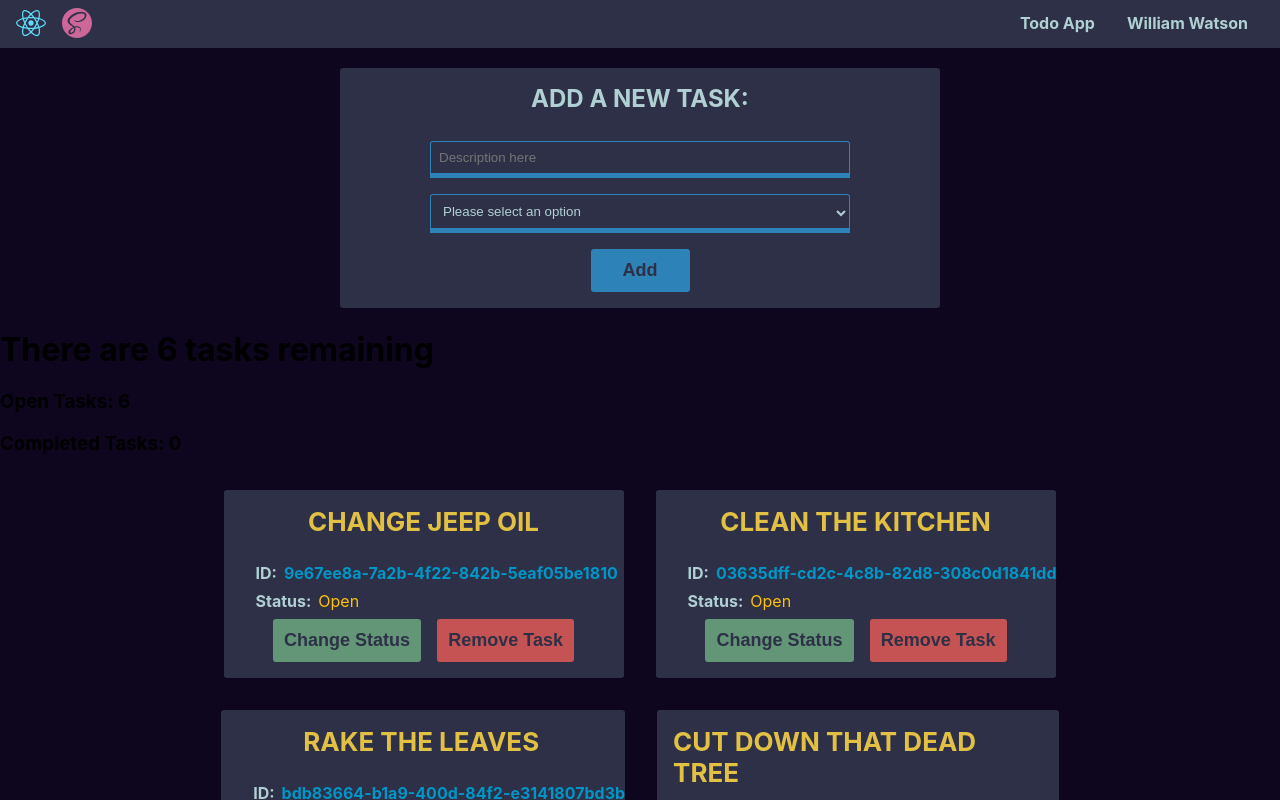
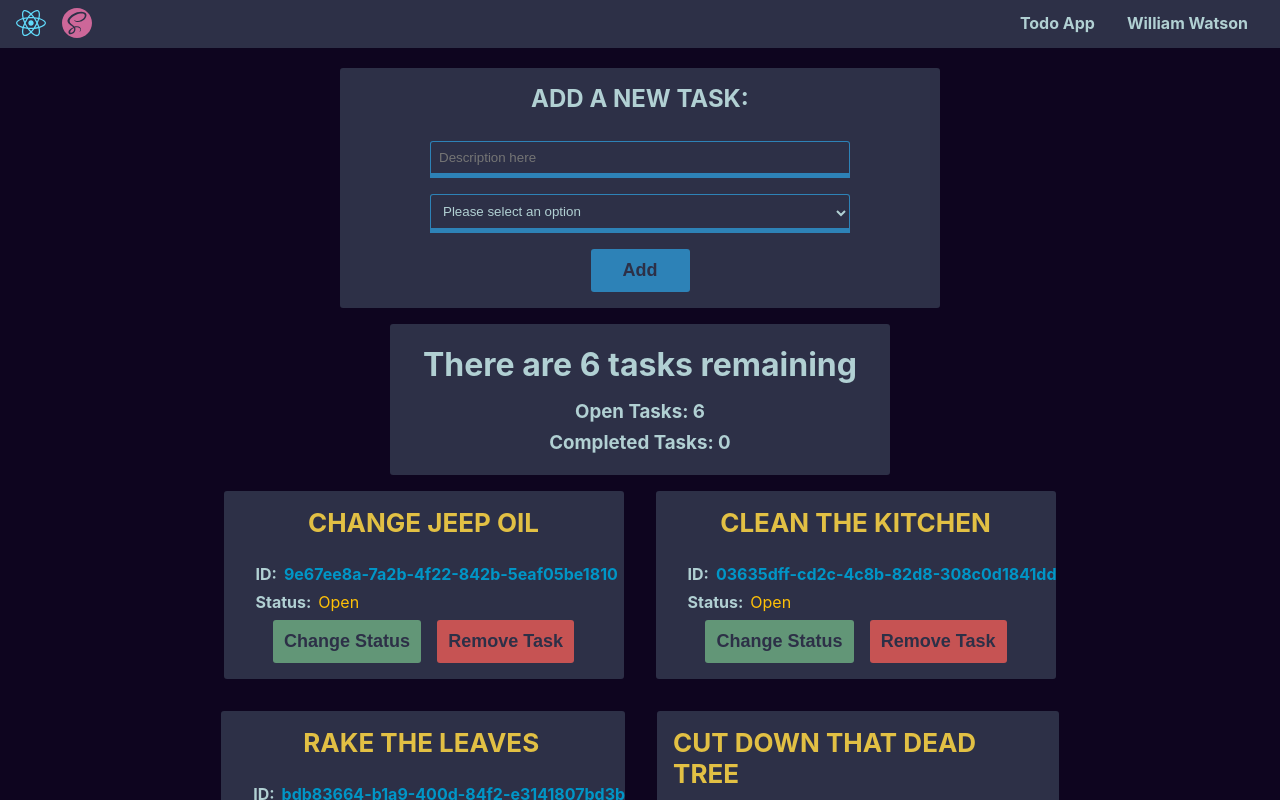
Before and after one commit to threnody5/INFO-5143-lab, a React (Create React App) app: page / in a window 1280 px wide. Shown: the top 800 px of the page. Built offline with nearby package versions, Linux system fonts and the light colour scheme.

Commit message:
add Card wrapper to TaskCounter, and style container

```diff
--- a/src/components/Tasks/TaskCounter/index.jsx
+++ b/src/components/Tasks/TaskCounter/index.jsx
@@ -1,4 +1,8 @@
 /** @format */
+
+import './styles.scss';
+
+import Card from '../../Card';
 
 import { useState, useEffect } from 'react';
 
@@ -35,7 +39,8 @@ const TaskCounter = ({ tasks }) => {
     setCompletedStatusCount(completedTasks);
   }, [tasks]);
   return (
-    <div>
+    <Card className='task-counter-container'>
+      {/* <div className='task-counter-container'> */}
       <h1>{displayedTasks}</h1>
       {/* If tasks has a length greater than 0, renders the amount of open tasks, */}
       {/* and completed tasks */}
@@ -45,7 +50,8 @@ const TaskCounter = ({ tasks }) => {
           <h3>Completed Tasks: {completedStatusCount}</h3>
         </div>
       )}
-    </div>
+      {/* </div> */}
+    </Card>
   );
 };
 
--- a/src/components/Tasks/TaskCounter/styles.scss
+++ b/src/components/Tasks/TaskCounter/styles.scss
@@ -0,0 +1,15 @@
+@import './../../../styles/variables.scss';
+
+.task-counter-container {
+    max-width: 500px;
+    display: flex;
+    padding: 0.8rem 0 0.8rem 0;
+    flex-direction: column;
+    text-align: center;
+    background-color: $backdrop-color;
+
+    h1, h3 {
+        color: $text-color;
+        margin: 0.5rem;
+    }
+}
```
